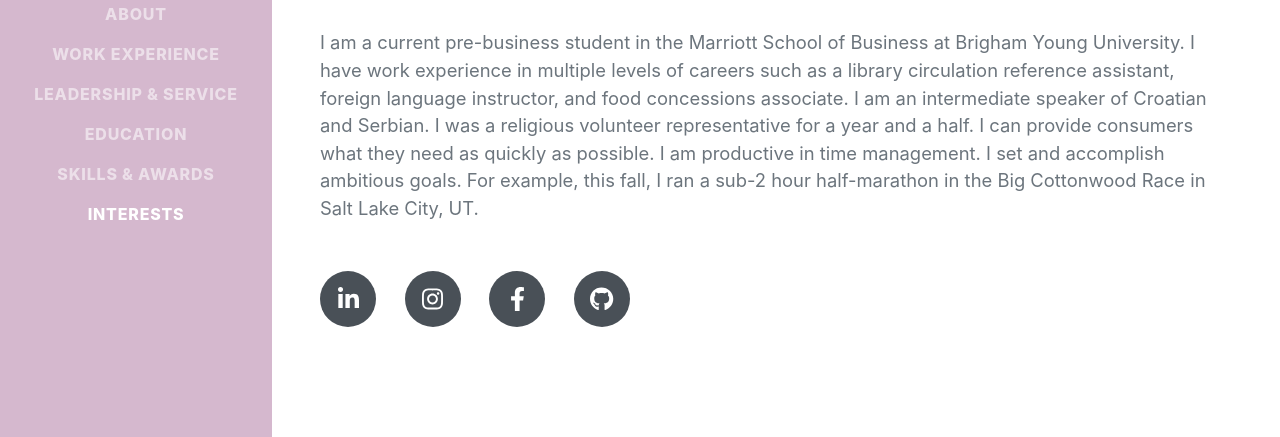
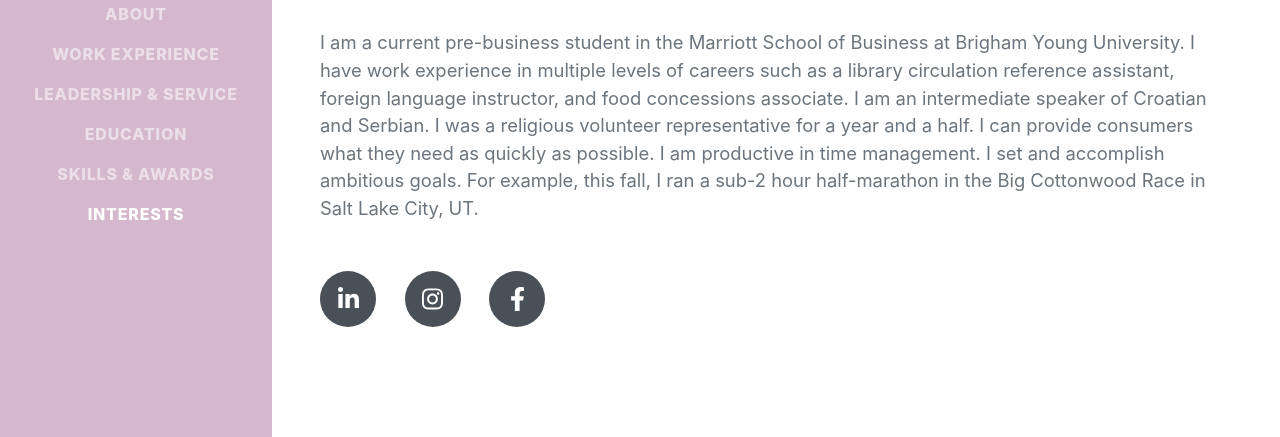
Before and after one commit to JeannetteColeman/IS201, a plain HTML site: page index.html in a window 1280 px wide. Shown: the part 360-797 px from the top of the page. Drawn offline with nearby package versions, Linux system fonts and the light colour scheme; a web font is replaced by a local one.

Commit message:
Add files via upload

```diff
--- a/index.html
+++ b/index.html
@@ -53,7 +53,7 @@
                         <a class="social-icon" href="https://www.linkedin.com/in/jeannettecoleman323" target="_blank"><i class="fab fa-linkedin-in" class="social-icon:hover"></i></a>
                         <a class="social-icon" href="https://www.instagram.com/colemanjeannette/" target="_blank"><i class="fab fa-instagram"></i></a>
                         <a class="social-icon" href="https://www.facebook.com/jeannette.coleman.547/" target="_blank"><i class="fab fa-facebook-f"></i></a>
-                        <a class="social-icon" href="https://github.com/JeannetteColeman/IS201" target="_blank"><i class="fab fa-github"></i></a>
+                        <!--<a class="social-icon" href="https://github.com/JeannetteColeman/IS201" target="_blank"><i class="fab fa-github"></i></a>-->
                     </div>
                 </div>
             </section>
```
